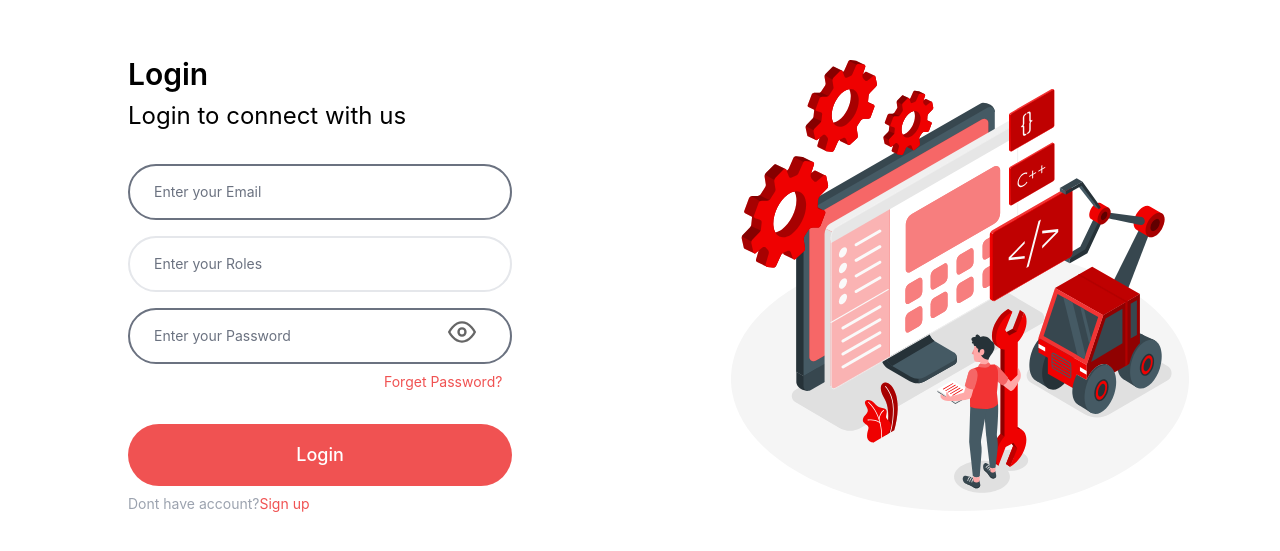
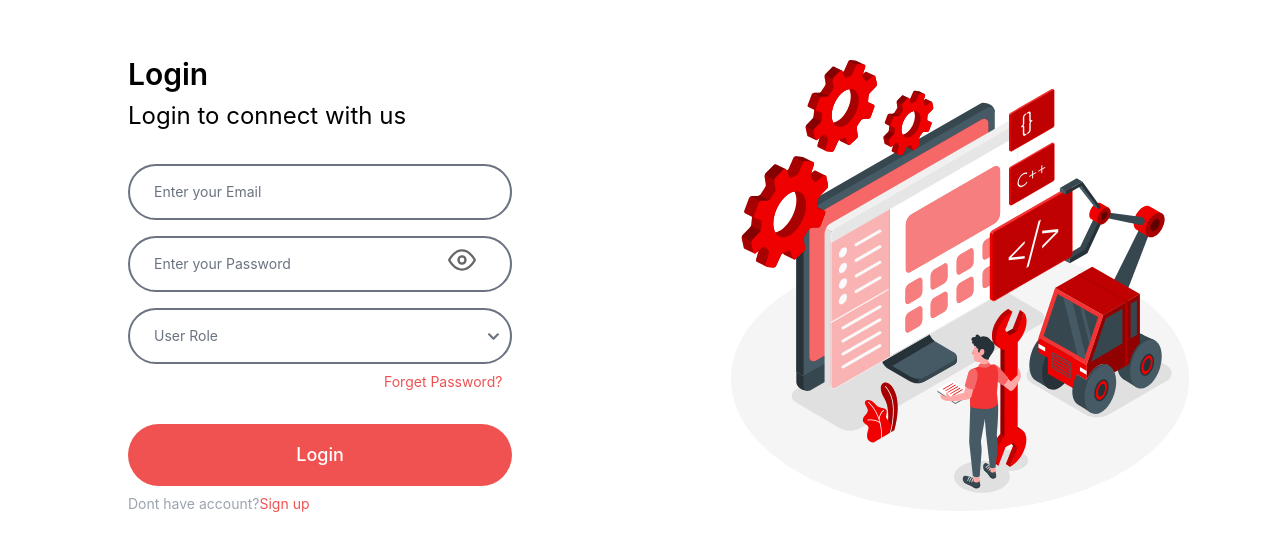
Before and after one commit to ijlalWindhi/alur-kepala-sekolah, a React (Create React App) app: page /login in a window 1280 px wide. Shown: the part 115-666 px from the top of the page. Built offline with nearby package versions, Linux system fonts and the light colour scheme.

Commit message:
Login sudah dropdown, DragnDrop Trial di Blog Page

```diff
--- a/src/pages/Beranda/Marketplace/Marketplace.js
+++ b/src/pages/Beranda/Marketplace/Marketplace.js
@@ -320,6 +320,7 @@ export default class Marketplace extends React.Component {
                         {/* UI beda dengan yang diperlukan izin untuk membetulkan */}
                         <div className="justify-center items-center flex overflow-x-hidden overflow-y-auto fixed inset-0 z-50 outline-none focus:outline-none">
                             <div className="relative w-auto my-6 mx-auto max-w-3xl">
+                                <form onSubmit={ev => this.saveProducts(ev)}>
                                     <div className="border-0 rounded-[30px] shadow-lg relative flex flex-col w-full bg-white outline-none focus:outline-none" onSubmit={ev => this.saveProducts(ev)}>
                                         <div className="relative px-6 pt-6 flex-auto">
                                             <DragAndDropFile /> {/* kurang setState to image */}
@@ -383,6 +384,7 @@ export default class Marketplace extends React.Component {
                                             </button>
                                         </div>
                                     </div>
+                                </form>
                             </div>
                         </div>
                         <div className="opacity-25 fixed inset-0 z-40 bg-black"></div>
--- a/src/pages/Beranda/Pengajuan/GuruMagang/GuruMagang.js
+++ b/src/pages/Beranda/Pengajuan/GuruMagang/GuruMagang.js
@@ -17,9 +17,10 @@ export default class GuruMagang extends React.Component {
       token: "",
       internship: [],
       apprenticeshipPlace: "",
-      description: "",
+      // description: "",
       intershipDate: "",
-      place: ""
+      place: "",
+      user: ""
     };
 
     if (localStorage.getItem("token")) {
@@ -64,9 +65,10 @@ export default class GuruMagang extends React.Component {
     event.preventDefault()
     let form = {
       apprenticeshipPlace: this.state.apprenticeshipPlace,
-      description: this.state.description,
+      // description: this.state.description,
       intershipDate: this.state.intershipDate,
-      place: this.state.place
+      place: this.state.place,
+      user: this.state.user
       // user:
       //   userId:
       //   name:
--- a/src/pages/Login/Login.js
+++ b/src/pages/Login/Login.js
@@ -98,15 +98,6 @@ export default class Login extends React.Component {
                   value={this.state.email}
                   onChange={(ev) => this.setState({ email: ev.target.value })}
                 />
-                <input
-                  type="roles"
-                  name="roles"
-                  id="roles"
-                  className="focus:ring-red-500 focus:border-red-500 text-sm flex-1 block w-96 border-2 rounded-full px-6 py-4 mt-4"
-                  placeholder="Enter your Roles"
-                  value={this.state.roles}
-                  onChange={(ev) => this.setState({ roles: ev.target.value })}
-                />
                 <div className="flex flex-row justify-start items-center">
                   <input
                     type={this.state.showPassword ? 'text' : 'password'}
@@ -125,6 +116,23 @@ export default class Login extends React.Component {
                     className="cursor-pointer absolute w-7 mt-2 ml-80"
                   />
                 </div>
+                <select
+                  value={this.state.roles}
+                  onChange={(ev) => this.setState({ roles: ev.target.value })}
+                  className="focus:ring-red-500 focus:border-red-500 text-sm flex-1 block w-96 border-2 rounded-full px-6 py-4 mt-4 text-gray-500 appearance-none"
+                >
+                  <option value="" disabled selected>
+                    {' '}
+                    User Role
+                  </option>
+                  <option value="1">Headmaster</option>
+                  <option value="2">Teacher</option>
+                  <option value="3">Student</option>
+                  <option value="4">Vocation Net</option>
+                  <option value="5">Telkom Group</option>
+                  <option value="6">Ministry</option>
+                  <option value="7">Super Admin</option>
+                </select>
                 <label
                   className="block text-red-500 mt-2 text-sm ml-64"
                   onClick={() => this.Modal()}
--- a/src/pages/Registrasi/Registrasi.js
+++ b/src/pages/Registrasi/Registrasi.js
@@ -119,9 +119,12 @@ export default class Registrasi extends React.Component {
                   User Role
                 </option>
                 <option value="1">Headmaster</option>
+                <option value="2">Teacher</option>
+                <option value="3">Student</option>
                 <option value="4">Vocation Net</option>
                 <option value="5">Telkom Group</option>
                 <option value="6">Ministry</option>
+                <option value="7">Super Admin</option>
               </select>
               <div className="flex flex-row justify-start items-center">
                 <input
```
Lines whose indentation alone changed are shown as unchanged.
